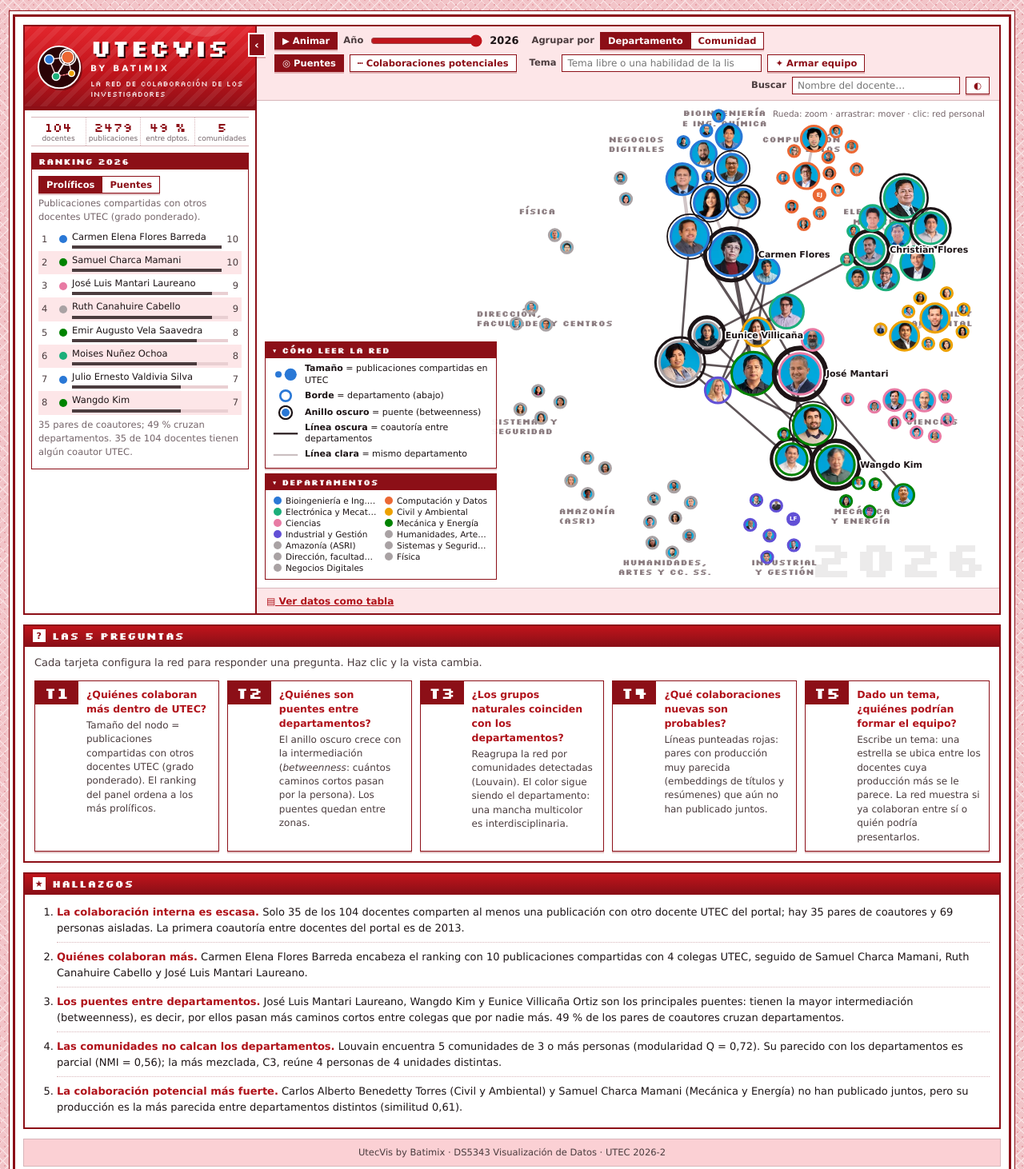
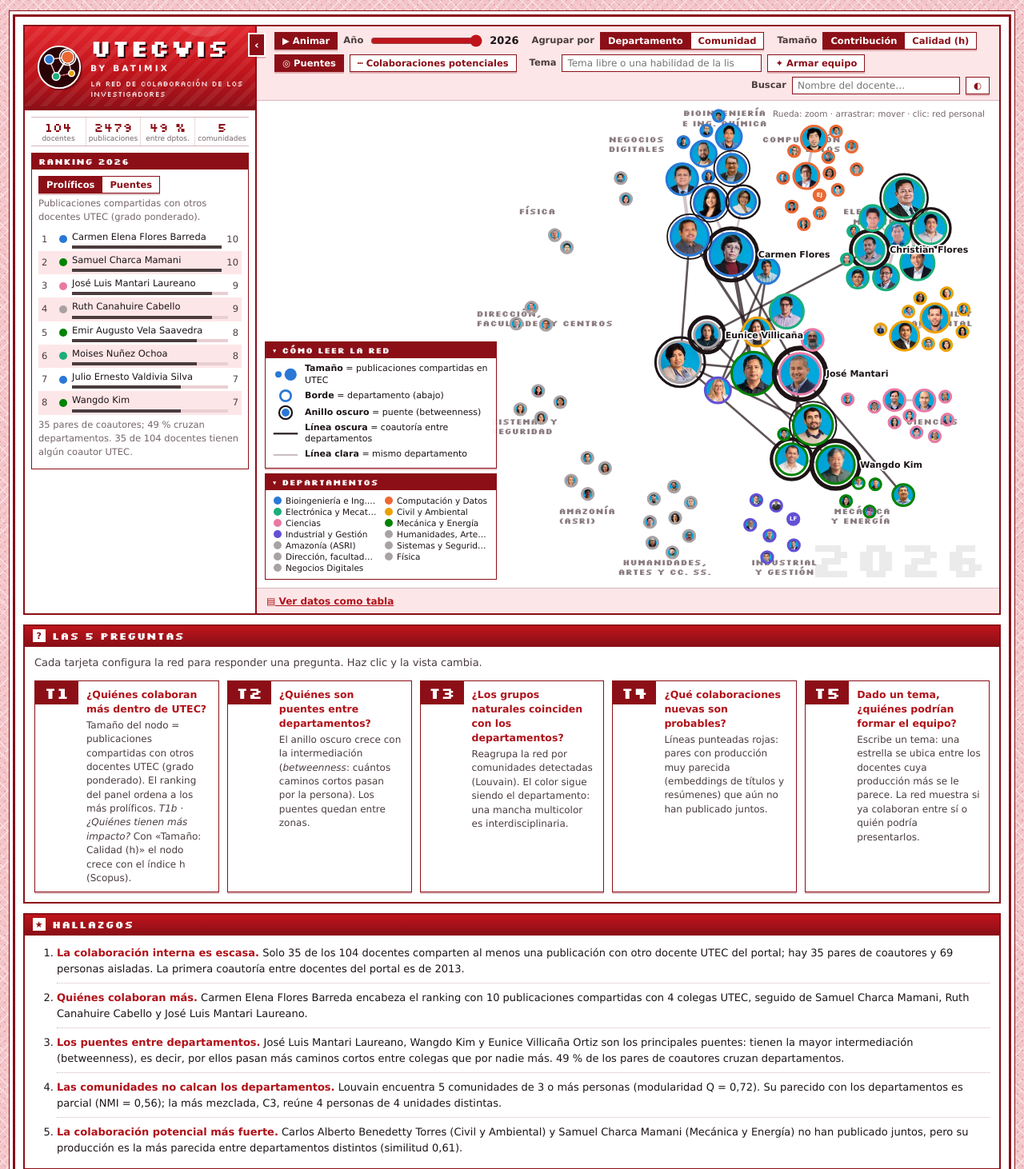
Before and after one commit to Andrea-Coa/utecviz, a Flask app: page / in a window 1280 px wide. Shown: the top 1462 px of the page at 80% size. Run offline with Flask 3, Linux system fonts and the light colour scheme; some libraries are stand-ins or nearby versions.

Commit message:
Tamaño del nodo: contribución o calidad (índice h), subtarea T1b

```diff
--- a/docs/static/js/network.js
+++ b/docs/static/js/network.js
@@ -28,7 +28,8 @@
     let W = 800, H = 600;
     // dominio fijo al máximo de 2026; el rango solo depende del tamaño del lienzo (no de los botones)
     const rScale = d3.scaleSqrt().domain([0, ctx.WMAX]).range([R_MIN, R_MAX]);
-    const radius = (n) => rScale(n.m.wdeg);
+    const hScale = rScale.copy().domain([0, ctx.HMAX]);   // «Tamaño: Calidad»: índice h (sin dato = mínimo)
+    const radius = (n) => (ctx.state.size === "h" ? hScale(n.indice_h || 0) : rScale(n.m.wdeg));
     const colorOf = (n) => css("--c" + n.color);
     const zoneIdx = (z) => ctx.zoneIndex.get(z);
 
@@ -56,6 +57,7 @@
       bg.attr("width", W).attr("height", H);
       const k = Math.max(0.55, Math.min(1, Math.min(W, H) / 680));
       rScale.range([R_MIN * Math.max(k, 0.75), R_MAX * k]);
+      hScale.range(rScale.range());
     }
     // en pantallas anchas la leyenda ocupa una franja a la izquierda: el layout se centra en el resto
     const legendW = () => (W > 900 ? Math.min(300, W * 0.26) : 0);
--- a/docs/static/js/panel.js
+++ b/docs/static/js/panel.js
@@ -194,7 +194,7 @@
     const st = ctx.state, sw = (inner) => `<svg width="34" height="18" viewBox="0 0 38 20" aria-hidden="true">${inner}</svg>`;
     const ink = css("--edge-cross"), lig = css("--edge-in"), ring = css("--ring"), pot = css("--potential"), c1 = css("--c1"), tema = css("--tema");
     let h = `<div class="enc">
-      ${sw(`<circle cx="9" cy="10" r="4.5" fill="${c1}"/><circle cx="26" cy="10" r="8.5" fill="${c1}"/>`)}<span><b>Tamaño</b> = publicaciones compartidas en UTEC</span>
+      ${sw(`<circle cx="9" cy="10" r="4.5" fill="${c1}"/><circle cx="26" cy="10" r="8.5" fill="${c1}"/>`)}<span><b>Tamaño</b> = ${st.size === "h" ? "índice h (Scopus)" : "publicaciones compartidas en UTEC"}</span>
       ${sw(`<circle cx="19" cy="10" r="7.5" fill="none" stroke="${c1}" stroke-width="3"/>`)}<span><b>Borde</b> = departamento (abajo)</span>`;
     if (st.rings) h += `${sw(`<circle cx="19" cy="10" r="5.5" fill="${c1}"/><circle cx="19" cy="10" r="9" fill="none" stroke="${ring}" stroke-width="2.5"/>`)}<span><b>Anillo oscuro</b> = puente (betweenness)</span>`;
     h += `${sw(`<line x1="2" y1="10" x2="36" y2="10" stroke="${ink}" stroke-width="2.5"/>`)}<span><b>Línea oscura</b> = coautoría entre departamentos</span>
--- a/static/js/main.js
+++ b/static/js/main.js
@@ -16,7 +16,7 @@
 
   // ---------- estado centralizado ----------
   const state = {
-    year: Y_MAX, group: "dept", rings: true, potential: false, threshold: 0.50, crossOnly: true,
+    year: Y_MAX, group: "dept", size: "wdeg", rings: true, potential: false, threshold: 0.50, crossOnly: true,
     selected: null, hiddenZones: new Set(), rankMode: "w", potRank: "sim",
     tema: null,   // T5: {q, cargando} | {q, error} | {q, candidatos} (respuesta de /api/tema)
   };
@@ -42,6 +42,7 @@
   const ctx = {
     state, nodes, byId, zones, zoneIndex, zoneOf, sim, metrics,
     WMAX: d3.max(Object.values(metrics[Y_MAX].nodes), (m) => m.wdeg) || 1,
+    HMAX: d3.max(nodes, (n) => n.indice_h) || 1,
     WEDGEMAX: d3.max(edges, (e) => e.w) || 1,
     active: [], pairs: [], hover: null,
   };
@@ -211,6 +212,12 @@
     document.querySelectorAll("[data-group]").forEach((x) => x.setAttribute("aria-pressed", x.dataset.group === g));
     render(0.6);
   }
+  // tamaño del nodo: contribución (grado ponderado, T1) o calidad (índice h, T1b)
+  document.querySelectorAll("[data-size]").forEach((b) => b.addEventListener("click", () => {
+    state.size = b.dataset.size;
+    document.querySelectorAll("[data-size]").forEach((x) => x.setAttribute("aria-pressed", x.dataset.size === state.size));
+    render(0.3);
+  }));
   const ringBtn = $("#ringBtn"), potBtn = $("#potBtn");
   function setRings(v) { state.rings = v; ringBtn.setAttribute("aria-pressed", v); }
   function setPotential(v) {
--- a/static/js/network.js
+++ b/static/js/network.js
@@ -28,7 +28,8 @@
     let W = 800, H = 600;
     // dominio fijo al máximo de 2026; el rango solo depende del tamaño del lienzo (no de los botones)
     const rScale = d3.scaleSqrt().domain([0, ctx.WMAX]).range([R_MIN, R_MAX]);
-    const radius = (n) => rScale(n.m.wdeg);
+    const hScale = rScale.copy().domain([0, ctx.HMAX]);   // «Tamaño: Calidad»: índice h (sin dato = mínimo)
+    const radius = (n) => (ctx.state.size === "h" ? hScale(n.indice_h || 0) : rScale(n.m.wdeg));
     const colorOf = (n) => css("--c" + n.color);
     const zoneIdx = (z) => ctx.zoneIndex.get(z);
 
@@ -56,6 +57,7 @@
       bg.attr("width", W).attr("height", H);
       const k = Math.max(0.55, Math.min(1, Math.min(W, H) / 680));
       rScale.range([R_MIN * Math.max(k, 0.75), R_MAX * k]);
+      hScale.range(rScale.range());
     }
     // en pantallas anchas la leyenda ocupa una franja a la izquierda: el layout se centra en el resto
     const legendW = () => (W > 900 ? Math.min(300, W * 0.26) : 0);
--- a/static/js/panel.js
+++ b/static/js/panel.js
@@ -194,7 +194,7 @@
     const st = ctx.state, sw = (inner) => `<svg width="34" height="18" viewBox="0 0 38 20" aria-hidden="true">${inner}</svg>`;
     const ink = css("--edge-cross"), lig = css("--edge-in"), ring = css("--ring"), pot = css("--potential"), c1 = css("--c1"), tema = css("--tema");
     let h = `<div class="enc">
-      ${sw(`<circle cx="9" cy="10" r="4.5" fill="${c1}"/><circle cx="26" cy="10" r="8.5" fill="${c1}"/>`)}<span><b>Tamaño</b> = publicaciones compartidas en UTEC</span>
+      ${sw(`<circle cx="9" cy="10" r="4.5" fill="${c1}"/><circle cx="26" cy="10" r="8.5" fill="${c1}"/>`)}<span><b>Tamaño</b> = ${st.size === "h" ? "índice h (Scopus)" : "publicaciones compartidas en UTEC"}</span>
       ${sw(`<circle cx="19" cy="10" r="7.5" fill="none" stroke="${c1}" stroke-width="3"/>`)}<span><b>Borde</b> = departamento (abajo)</span>`;
     if (st.rings) h += `${sw(`<circle cx="19" cy="10" r="5.5" fill="${c1}"/><circle cx="19" cy="10" r="9" fill="none" stroke="${ring}" stroke-width="2.5"/>`)}<span><b>Anillo oscuro</b> = puente (betweenness)</span>`;
     h += `${sw(`<line x1="2" y1="10" x2="36" y2="10" stroke="${ink}" stroke-width="2.5"/>`)}<span><b>Línea oscura</b> = coautoría entre departamentos</span>
--- a/templates/index.html
+++ b/templates/index.html
@@ -59,6 +59,12 @@
           <button type="button" data-group="dept" aria-pressed="true">Departamento</button><button type="button" data-group="comm" aria-pressed="false">Comunidad</button>
         </span>
       </div>
+      <div class="ctl" role="group" aria-label="Tamaño del nodo">
+        <span class="ctl-lbl">Tamaño</span>
+        <span class="seg">
+          <button type="button" data-size="wdeg" aria-pressed="true">Contribución</button><button type="button" data-size="h" aria-pressed="false">Calidad (h)</button>
+        </span>
+      </div>
       <div class="ctl">
         <button class="btn toggle" id="ringBtn" type="button" aria-pressed="true">◎ Puentes</button>
         <button class="btn toggle" id="potBtn" type="button" aria-pressed="false">┅ Colaboraciones potenciales</button>
@@ -107,7 +113,8 @@
       <button class="card" type="button" data-task="t1">
         <span class="card-tag px">T1</span>
         <span class="card-body"><b>¿Quiénes colaboran más dentro de UTEC?</b>
-          Tamaño del nodo = publicaciones compartidas con otros docentes UTEC (grado ponderado). El ranking del panel ordena a los más prolíficos.</span>
+          Tamaño del nodo = publicaciones compartidas con otros docentes UTEC (grado ponderado). El ranking del panel ordena a los más prolíficos.
+          <i>T1b · ¿Quiénes tienen más impacto?</i> Con «Tamaño: Calidad (h)» el nodo crece con el índice h (Scopus).</span>
       </button>
       <button class="card" type="button" data-task="t2">
         <span class="card-tag px">T2</span>
```
Also changed, not shown: docs/index.html (+11 -4 lines), docs/static/js/main.js (+8 -1 lines), README.md.
